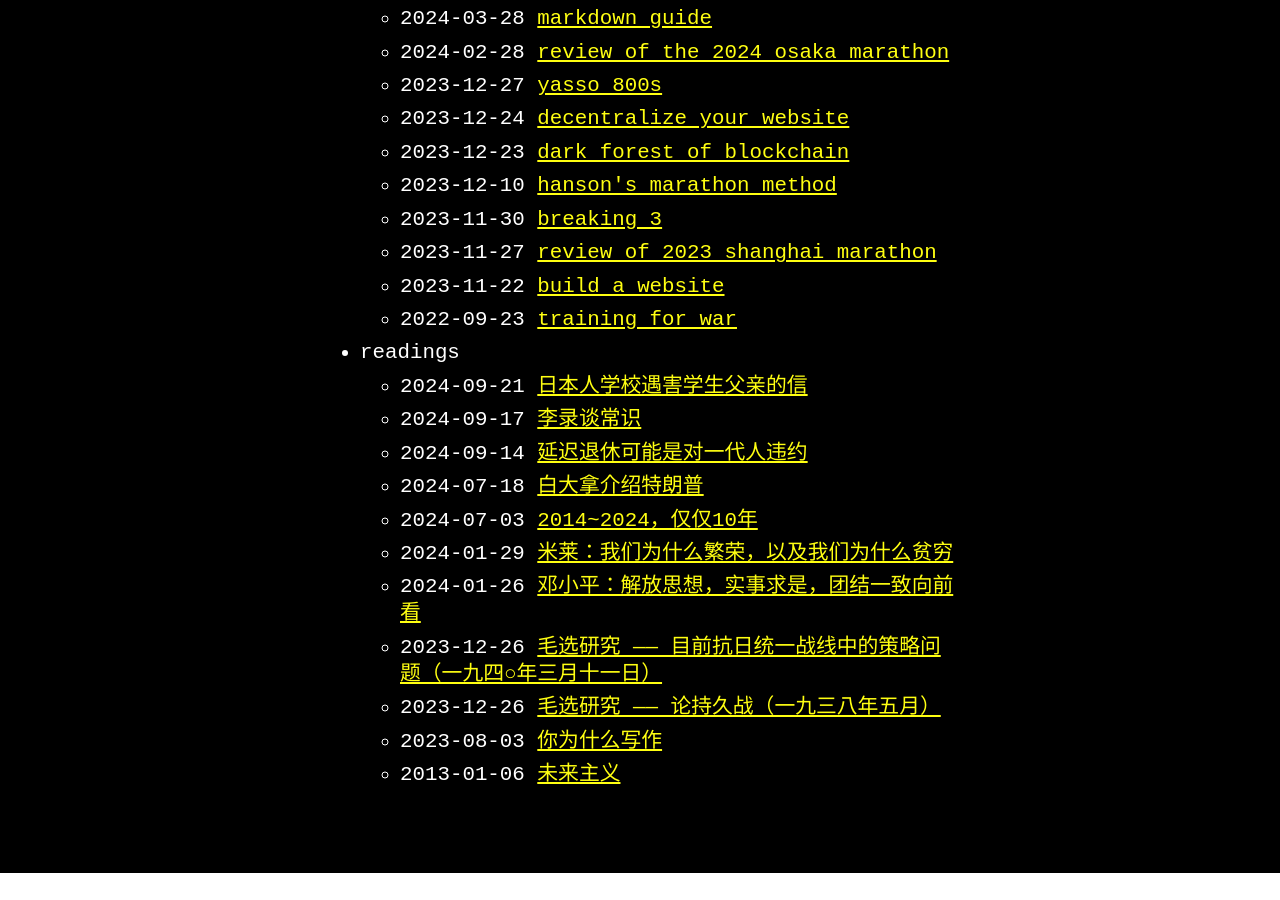
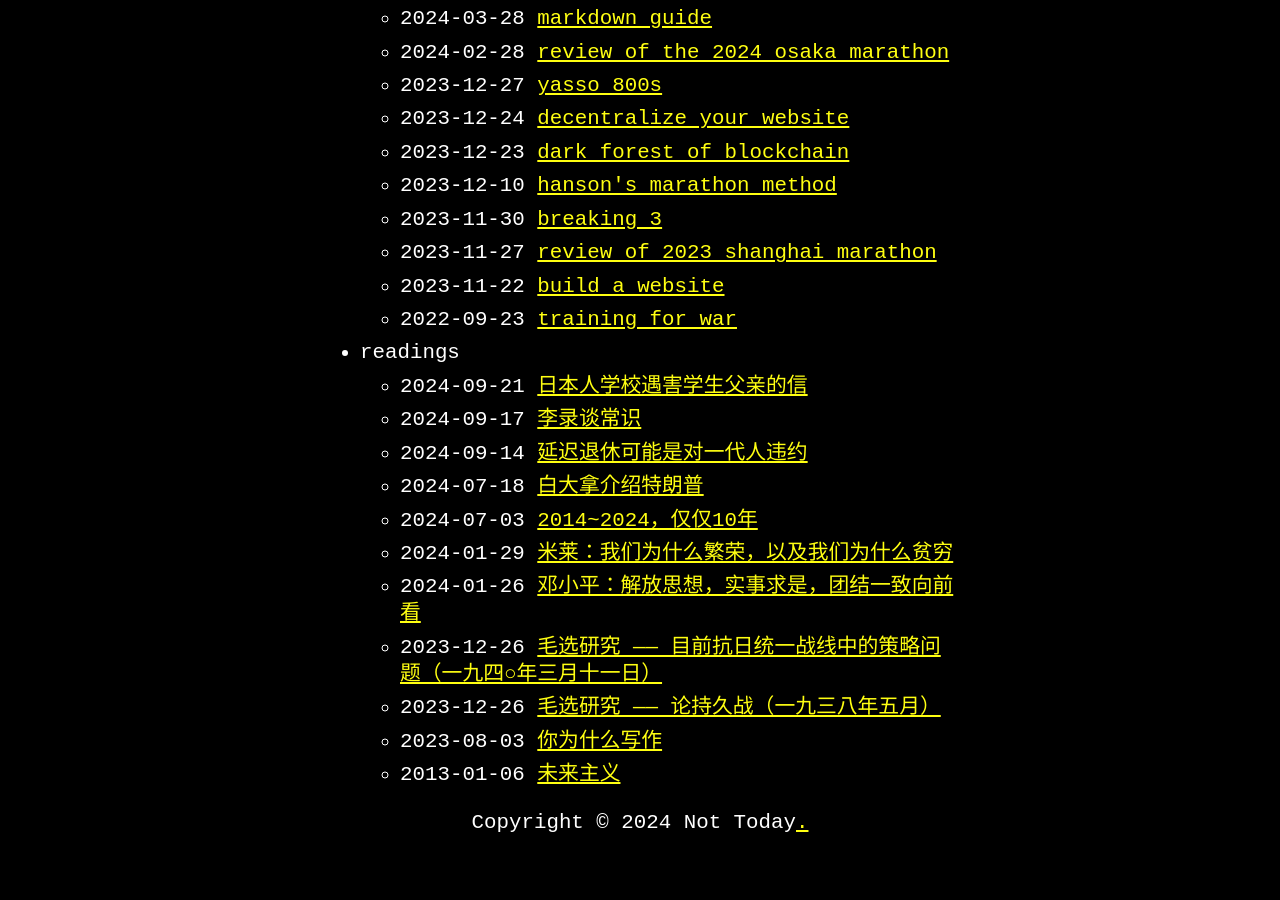
Before and after one commit to thekingofcool/thekingofcool.github.io, a Jekyll site: the page built from index.md, in a window 1280 px wide and 900 px high, scrolled down 1429 px. Built offline with Jekyll 4.4.1, drawn with Linux system fonts in a browser that asks for light colours; a style sheet for code colours, icons or effects is not loaded; before the commit the page ends 2302 px from its top, so only the background shows below that.

Commit message:
copy right

```diff
--- a/_layouts/home.html
+++ b/_layouts/home.html
@@ -11,3 +11,6 @@
 {%-include menu_item.html collection=site.data.menu.entries-%}
 <script data-goatcounter="https://thekingofcool.goatcounter.com/count"
         async src="//gc.zgo.at/count.js"></script>
+<div style="text-align: center;">
+  <div class="text-tiny text-gray-600 dark:text-gray-400">Copyright © 2024 Not Today<a href="https://thekingofcool.goatcounter.com/">.</a></div>
+</div>
```
Also changed, not shown: 2 other files.
